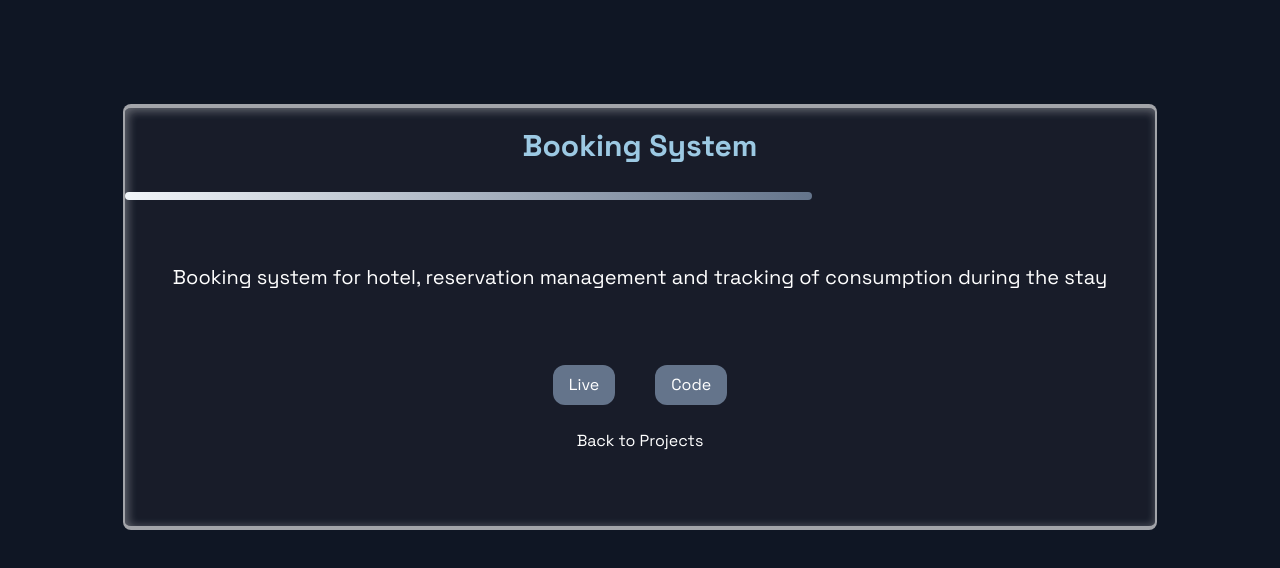
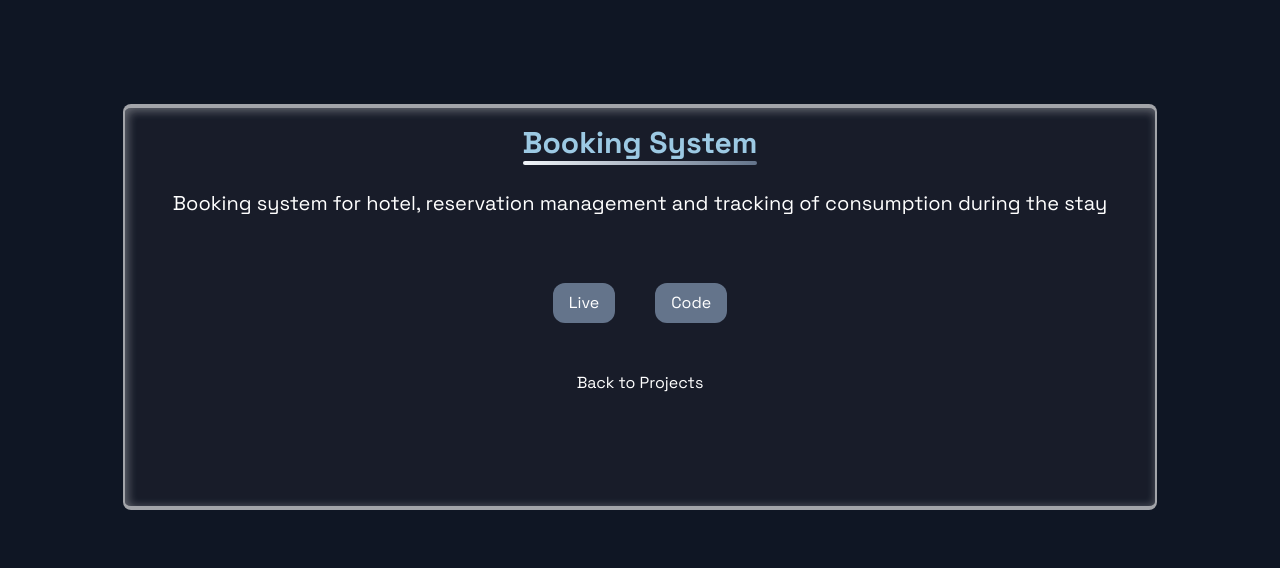
Before and after one commit to nahuegallinoti/portfolio-rework, a Next.js app: page /projects/1 in a window 1280 px wide. Shown: the top 568 px of the page. Built offline with nearby package versions, Linux system fonts and the light colour scheme.

Commit message:
fix navbar

```diff
--- a/components/Projects/ProjectItem.tsx
+++ b/components/Projects/ProjectItem.tsx
@@ -12,7 +12,7 @@ type Props = {
 const ProjectItem = ({ project, detail = false }: Props) => {
   return (
     <article
-      className={`grid grid-rows-cardProject gap-4 py-2 rounded-lg shadow-[inset_2px_2px_10px_1px_#ffffff54] border-white/60 border-y-4 border-x-2 card items-center bg-projectBackground ${
+      className={`grid grid-rows-cardProject py-2 justify-center text-center gap-4 rounded-lg shadow-[inset_2px_2px_10px_1px_#ffffff54] border-white/60 border-y-4 border-x-2 card items-center bg-projectBackground ${
         detail && "min-h-fit"
       }`}
     >
@@ -20,12 +20,13 @@ const ProjectItem = ({ project, detail = false }: Props) => {
         <p className="text-projectTitle font-extrabold text-3xl">
           {project.title}
         </p>
+        <Divider
+          width="w-full"
+          height="h-1"
+          colorFrom="from-slate-100"
+          colorTo="to-slate-500"
+        />
       </div>
-      <Divider
-        width="w-2/3"
-        colorFrom="from-slate-100"
-        colorTo="to-slate-500"
-      />
       <p className="text-white text-xl px-12">{project.description}</p>
       <div className="flex overflow-auto mt-6 mx-auto gap-10 text-white">
         <button className="bg-slate-500 rounded-xl px-4 py-2 hover:bg-white hover:text-black hover:font-bold">
--- a/components/Projects/Projects.tsx
+++ b/components/Projects/Projects.tsx
@@ -17,7 +17,7 @@ const Projects = () => {
           </p>
         </div>
       ) : (
-        <section className="grid xs:max-w-md md:grid-cols-2 gap-10 mt-16">
+        <section className="grid xs:max-w-md md:grid-cols-2 gap-20 mt-16">
           {projects.map((item, index) => (
             <ProjectItem key={index} project={item} />
           ))}
--- a/components/Shared/Divider.tsx
+++ b/components/Shared/Divider.tsx
@@ -12,11 +12,12 @@ const Divider = ({
   width = "w-full",
   colorFrom = "from-purple-400",
   colorTo = "to-orange-400",
+  height = "h-2",
 }: Props) => {
   return (
     <div className={`flex columns-1 md:columns-2 rounded-2xl`}>
       <div
-        className={`${width} h-2 rounded-2xl bg-gradient-to-r ${colorFrom} ${colorTo}`}
+        className={`${width} ${height} rounded-2xl bg-gradient-to-r ${colorFrom} ${colorTo}`}
       ></div>
     </div>
   );
--- a/components/Shared/LayoutSection.tsx
+++ b/components/Shared/LayoutSection.tsx
@@ -19,7 +19,7 @@ const LayoutSection = ({
   return (
     <section id={`${id}`} className={`mx-8 ${sectionClass}`}>
       <article className={`my-4 ${titleClass}`}>
-        <p className="text-6xl font-semibold text-white">{title}</p>
+        <p className="text-4xl font-semibold text-white">{title}</p>
       </article>
       <Divider />
       {children}
--- a/components/Shared/NavBar.tsx
+++ b/components/Shared/NavBar.tsx
@@ -6,7 +6,7 @@ import SocialIcons from "./SocialIcons";
 
 const NavBar = () => {
   const [isNavOpen, setIsNavOpen] = useState(false);
-  const genericHamburgerLine = `block h-1 w-8 my-1 rounded-full duration-500 bg-gray-500`;
+  const genericHamburgerLine = `block h-1 w-8 my-1 rounded-full duration-500 bg-white/90`;
 
   return (
     <>
@@ -43,7 +43,7 @@ const NavBar = () => {
           <div
             className={
               isNavOpen
-                ? "absolute top-0 left-0 bg-hamburger flex flex-col justify-evenly items-center w-3/4 h-full"
+                ? "fixed top-0 left-0 bg-hamburger flex flex-col justify-evenly w-full h-full"
                 : "hidden"
             }
           >
@@ -70,10 +70,10 @@ const NavBar = () => {
         {/* Full menu */}
         <div className="hidden lg:flex">
           <Link href="/">
-            <a className="flex text-md items-center text-white">
-              <DiCodepen size="2rem"></DiCodepen>
-              <div>
-                <span>Nahuel Dev</span>
+            <a className="flex text-lg items-center text-white">
+              <DiCodepen size="1.5rem"></DiCodepen>
+              <div className="writer">
+                <span className="writer-text mt-2">Nahuel Dev</span>
               </div>
             </a>
           </Link>
--- a/styles/globals.css
+++ b/styles/globals.css
@@ -59,3 +59,24 @@ li {
 .details:hover {
   transform: rotateY(0deg);
 }
+
+.writer {
+  display: inline-block;
+  }
+  .writer-text {
+      display: inline-block;
+      overflow: hidden;
+      letter-spacing: 2px;
+      animation: typing 3s steps(9, end);
+      white-space: nowrap;
+      font-weight: 200;
+  }
+
+  @keyframes typing {
+      from {
+          width: 0%
+      }
+      to {
+          width: 100%
+      }
+  }
```
Also changed, not shown: tailwind.config.js (line endings or trailing spaces).
